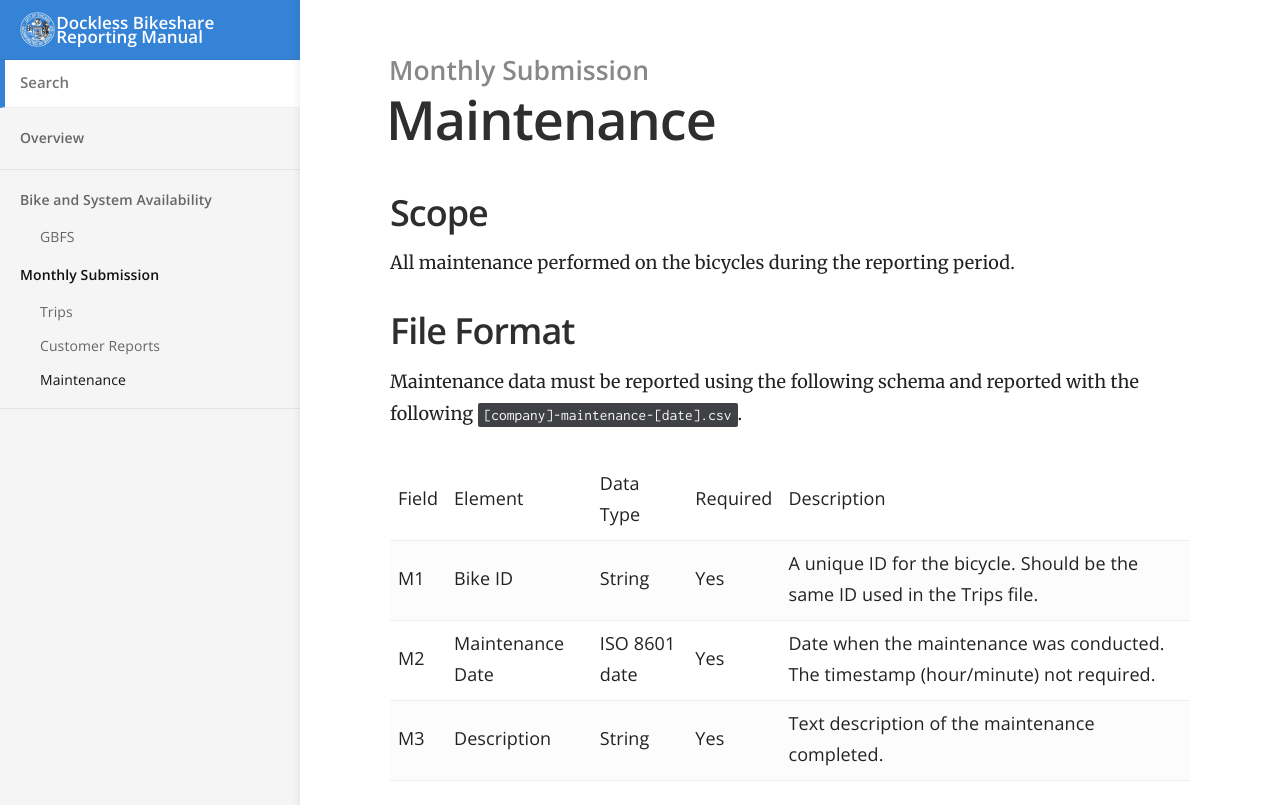
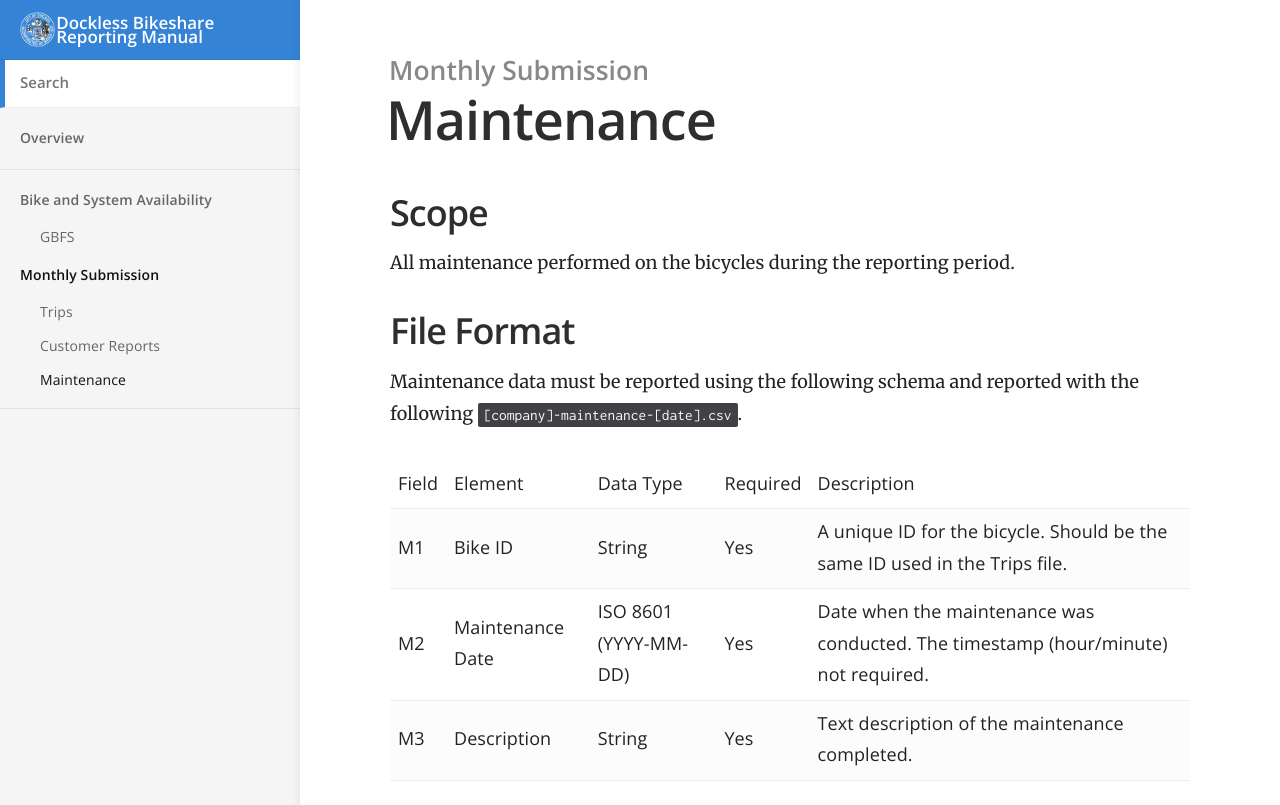
Before and after one commit to Chicago/dockless-bikeshare-reporting-manual, a Jekyll site: the page built from _docs/maintenance.md, in a window 1280 px wide. Shown: the top 805 px of the page. Built offline with Jekyll 4.4.1, drawn with Linux system fonts in a browser that asks for light colours.

Commit message:
Clarify ISO 8601 timestamp in Trips in maintenance.md

```diff
--- a/_docs/maintenance.md
+++ b/_docs/maintenance.md
@@ -14,5 +14,5 @@ Maintenance data must be reported using the following schema and reported with t
 
 | Field | Element                  | Data Type           | Required | Description                                                                                 |
 | M1    | Bike ID                  | String              | Yes      | A unique ID for the bicycle. Should be the same ID used in the Trips file.                  |
-| M2    | Maintenance Date         | ISO 8601 date       | Yes      | Date when the maintenance was conducted. The timestamp (hour/minute) not required.  |
+| M2    | Maintenance Date         | ISO 8601 (YYYY-MM-DD) | Yes      | Date when the maintenance was conducted. The timestamp (hour/minute) not required. |
 | M3    | Description              | String              | Yes      | Text description of the maintenance completed.                                              |
```
